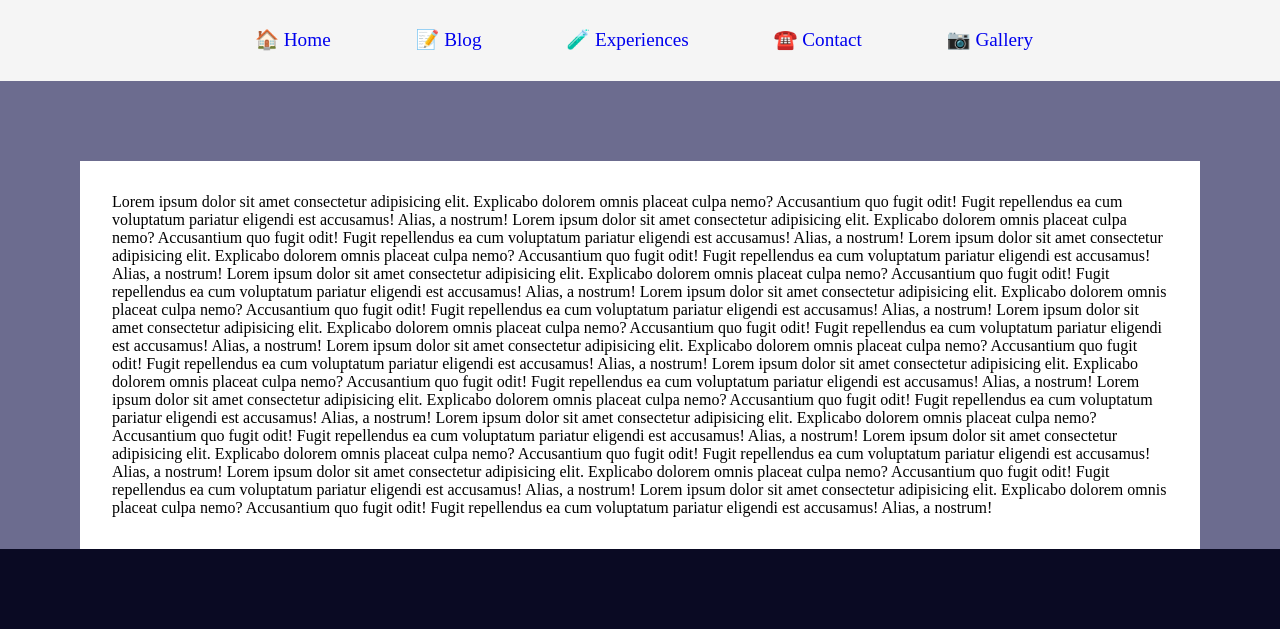
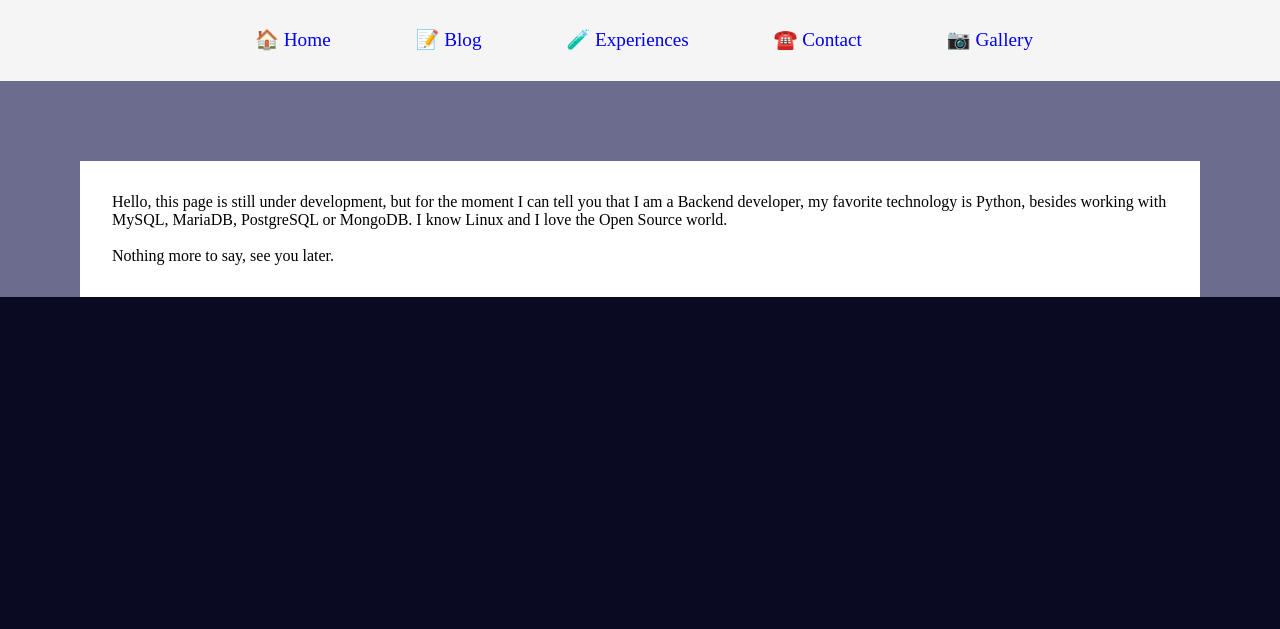
Before and after one commit to JorgeArguello1999/JorgeArguello1999, a Flask app: page / in a window 1280 px wide. Shown: the part 292-921 px from the top of the page. After the commit the page ends 589 px from the top, so only its background shows below. Run offline with Flask 3, Linux system fonts and the light colour scheme.

Commit message:
feat: Update the homepage content

```diff
--- a/app/templates/main.html
+++ b/app/templates/main.html
@@ -1,17 +1,10 @@
 {% extends 'layout.html' %}
 
 {% block content %}
-Lorem ipsum dolor sit amet consectetur adipisicing elit. Explicabo dolorem omnis placeat culpa nemo? Accusantium quo fugit odit! Fugit repellendus ea cum voluptatum pariatur eligendi est accusamus! Alias, a nostrum!
-Lorem ipsum dolor sit amet consectetur adipisicing elit. Explicabo dolorem omnis placeat culpa nemo? Accusantium quo fugit odit! Fugit repellendus ea cum voluptatum pariatur eligendi est accusamus! Alias, a nostrum!
-Lorem ipsum dolor sit amet consectetur adipisicing elit. Explicabo dolorem omnis placeat culpa nemo? Accusantium quo fugit odit! Fugit repellendus ea cum voluptatum pariatur eligendi est accusamus! Alias, a nostrum!
-Lorem ipsum dolor sit amet consectetur adipisicing elit. Explicabo dolorem omnis placeat culpa nemo? Accusantium quo fugit odit! Fugit repellendus ea cum voluptatum pariatur eligendi est accusamus! Alias, a nostrum!
-Lorem ipsum dolor sit amet consectetur adipisicing elit. Explicabo dolorem omnis placeat culpa nemo? Accusantium quo fugit odit! Fugit repellendus ea cum voluptatum pariatur eligendi est accusamus! Alias, a nostrum!
-Lorem ipsum dolor sit amet consectetur adipisicing elit. Explicabo dolorem omnis placeat culpa nemo? Accusantium quo fugit odit! Fugit repellendus ea cum voluptatum pariatur eligendi est accusamus! Alias, a nostrum!
-Lorem ipsum dolor sit amet consectetur adipisicing elit. Explicabo dolorem omnis placeat culpa nemo? Accusantium quo fugit odit! Fugit repellendus ea cum voluptatum pariatur eligendi est accusamus! Alias, a nostrum!
-Lorem ipsum dolor sit amet consectetur adipisicing elit. Explicabo dolorem omnis placeat culpa nemo? Accusantium quo fugit odit! Fugit repellendus ea cum voluptatum pariatur eligendi est accusamus! Alias, a nostrum!
-Lorem ipsum dolor sit amet consectetur adipisicing elit. Explicabo dolorem omnis placeat culpa nemo? Accusantium quo fugit odit! Fugit repellendus ea cum voluptatum pariatur eligendi est accusamus! Alias, a nostrum!
-Lorem ipsum dolor sit amet consectetur adipisicing elit. Explicabo dolorem omnis placeat culpa nemo? Accusantium quo fugit odit! Fugit repellendus ea cum voluptatum pariatur eligendi est accusamus! Alias, a nostrum!
-Lorem ipsum dolor sit amet consectetur adipisicing elit. Explicabo dolorem omnis placeat culpa nemo? Accusantium quo fugit odit! Fugit repellendus ea cum voluptatum pariatur eligendi est accusamus! Alias, a nostrum!
-Lorem ipsum dolor sit amet consectetur adipisicing elit. Explicabo dolorem omnis placeat culpa nemo? Accusantium quo fugit odit! Fugit repellendus ea cum voluptatum pariatur eligendi est accusamus! Alias, a nostrum!
-Lorem ipsum dolor sit amet consectetur adipisicing elit. Explicabo dolorem omnis placeat culpa nemo? Accusantium quo fugit odit! Fugit repellendus ea cum voluptatum pariatur eligendi est accusamus! Alias, a nostrum!
+Hello, this page is still under development, but for the moment I can tell you that I am a Backend developer, my favorite technology is Python, besides working with MySQL, MariaDB, PostgreSQL or MongoDB. I know Linux and I love the Open Source world.
+
+
+<br>
+<br>
+Nothing more to say, see you later.
 {% endblock %}
```
